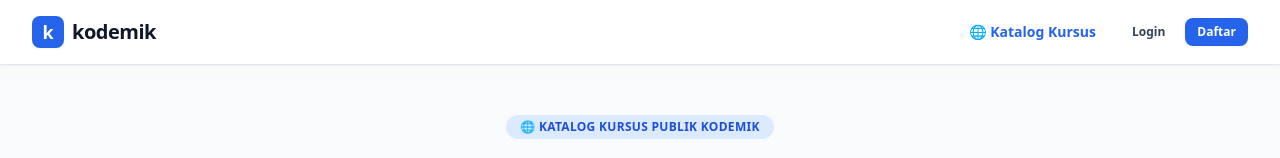
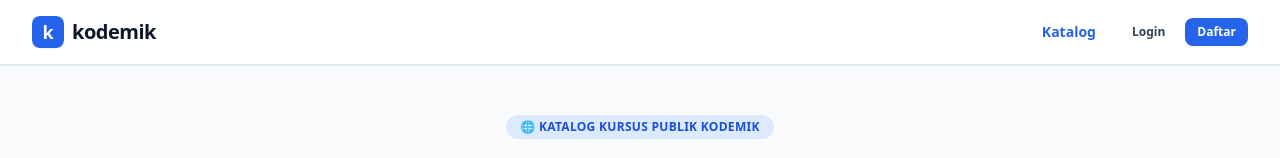
Before and after one commit to abdulloh-ai/kodeku-app, a Next.js app: page / in a window 1280 px wide. Shown: the top 158 px of the page. Built offline with nearby package versions, Linux system fonts and the light colour scheme; no server answers; the database is empty.

Commit message:
Simplify Navbar labels to Katalog, Admin, Siswa without emojis

```diff
--- a/src/components/ui/Navbar.tsx
+++ b/src/components/ui/Navbar.tsx
@@ -54,7 +54,7 @@ export default function Navbar() {
             href="/"
             className={`transition-colors ${pathname === '/' ? 'text-blue-600 font-bold' : 'text-slate-700 hover:text-blue-600'}`}
           >
-            🌐 Katalog Kursus
+            Katalog
           </Link>
 
           {/* Jika Logged in sebagai Admin */}
@@ -64,13 +64,13 @@ export default function Navbar() {
                 href="/admin"
                 className={`transition-colors ${pathname.startsWith('/admin') ? 'text-blue-600 font-bold' : 'text-slate-700 hover:text-blue-600'}`}
               >
-                👨‍💼 Admin
+                Admin
               </Link>
               <Link
                 href="/dashboard"
                 className={`transition-colors ${pathname.startsWith('/dashboard') ? 'text-blue-600 font-bold' : 'text-slate-700 hover:text-blue-600'}`}
               >
-                🎓 View Siswa
+                Siswa
               </Link>
               <button
                 onClick={handleLogout}
@@ -86,7 +86,7 @@ export default function Navbar() {
                 href="/dashboard"
                 className={`transition-colors ${pathname.startsWith('/dashboard') ? 'text-blue-600 font-bold' : 'text-slate-700 hover:text-blue-600'}`}
               >
-                🎓 Dashboard Siswa ({siswa.nama})
+                Siswa
               </Link>
               <button
                 onClick={handleLogout}
```
